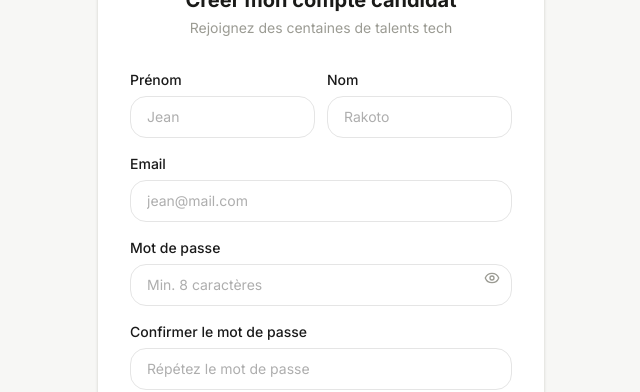
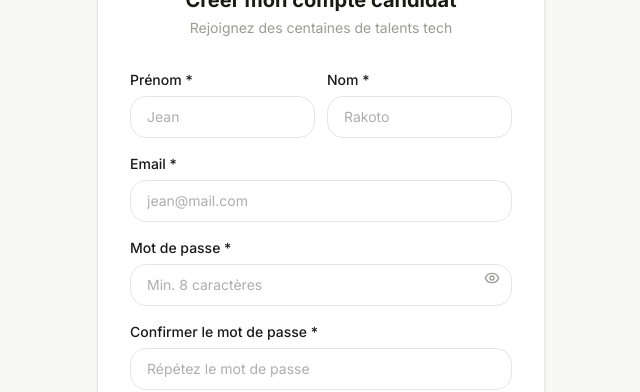
Before and after one commit to angelinah-creator/OPSIDE_Project, a Next.js app in the folder frontend/: page /auth/register/candidat in a window 1280 px wide. Shown: the part 213-605 px from the top of the page, without its empty margins (319-959 px from the left). Built offline with nearby package versions, Linux system fonts and the light colour scheme.

Commit message:
correction des champs obligatoires

```diff
--- a/frontend/app/auth/register/candidat/page.tsx
+++ b/frontend/app/auth/register/candidat/page.tsx
@@ -74,13 +74,13 @@ export default function CandidatRegisterPage() {
 
           <form onSubmit={handleSubmit} className="space-y-4">
             <div className="grid grid-cols-2 gap-3">
-              <Input label="Prénom" placeholder="Jean" value={form.first_name} onChange={set('first_name')} required />
-              <Input label="Nom" placeholder="Rakoto" value={form.last_name} onChange={set('last_name')} required />
+              <Input label="Prénom *" placeholder="Jean" value={form.first_name} onChange={set('first_name')} required />
+              <Input label="Nom *" placeholder="Rakoto" value={form.last_name} onChange={set('last_name')} required />
             </div>
-            <Input label="Email" type="email" placeholder="jean@mail.com" value={form.email} onChange={set('email')} required />
+            <Input label="Email *" type="email" placeholder="jean@mail.com" value={form.email} onChange={set('email')} required />
             <div className="relative">
               <Input
-                label="Mot de passe"
+                label="Mot de passe *"
                 type={showPw ? 'text' : 'password'}
                 placeholder="Min. 8 caractères"
                 value={form.password}
@@ -96,7 +96,7 @@ export default function CandidatRegisterPage() {
               </button>
             </div>
             <Input
-              label="Confirmer le mot de passe"
+              label="Confirmer le mot de passe *"
               type="password"
               placeholder="Répétez le mot de passe"
               value={form.confirm}
--- a/frontend/app/auth/register/client/page.tsx
+++ b/frontend/app/auth/register/client/page.tsx
@@ -129,17 +129,17 @@ export default function ClientRegisterPage() {
           {step === 0 && (
             <div className="space-y-4">
               <div className="grid grid-cols-2 gap-3">
-                <Input label="Prénom" placeholder="Marie" value={account.first_name} onChange={setA('first_name')} required />
-                <Input label="Nom" placeholder="Dupont" value={account.last_name} onChange={setA('last_name')} required />
+                <Input label="Prénom *" placeholder="Marie" value={account.first_name} onChange={setA('first_name')} required />
+                <Input label="Nom *" placeholder="Dupont" value={account.last_name} onChange={setA('last_name')} required />
               </div>
-              <Input label="Email professionnel" type="email" placeholder="marie@entreprise.com" value={account.email} onChange={setA('email')} required />
+              <Input label="Email de l'entreprise *" type="email" placeholder="marie@entreprise.com" value={account.email} onChange={setA('email')} required />
               <div className="relative">
-                <Input label="Mot de passe" type={showPw ? 'text' : 'password'} placeholder="Min. 8 caractères" value={account.password} onChange={setA('password')} required />
+                <Input label="Mot de passe *" type={showPw ? 'text' : 'password'} placeholder="Min. 8 caractères" value={account.password} onChange={setA('password')} required />
                 <button type="button" onClick={() => setShowPw(!showPw)} className="absolute right-3 top-8 text-muted hover:text-foreground">
                   {showPw ? <EyeOff className="w-4 h-4" /> : <Eye className="w-4 h-4" />}
                 </button>
               </div>
-              <Input label="Confirmer" type="password" placeholder="Répétez le mot de passe" value={account.confirm} onChange={setA('confirm')} required />
+              <Input label="Confirmer *" type="password" placeholder="Répétez le mot de passe" value={account.confirm} onChange={setA('confirm')} required />
               <Button className="w-full mt-2" onClick={nextStep} disabled={!account.email || !account.password || !account.first_name}>
                 Continuer <ArrowRight className="w-4 h-4" />
               </Button>
@@ -149,7 +149,7 @@ export default function ClientRegisterPage() {
           {/* Step 1 — Company */}
           {step === 1 && (
             <div className="space-y-4">
-              <Input label="Nom de l'entreprise" placeholder="Tech Solutions SAS" value={company.company_name} onChange={setC('company_name')} required />
+              <Input label="Nom de l'entreprise *" placeholder="Tech Solutions SAS" value={company.company_name} onChange={setC('company_name')} required />
               <Select
                 label="Taille de l'entreprise"
                 options={SIZES}
@@ -159,7 +159,7 @@ export default function ClientRegisterPage() {
               />
               <Input label="Secteur d'activité" placeholder="Technologies de l'information" value={company.industry} onChange={setC('industry')} />
               <div className="grid grid-cols-2 gap-3">
-                <Input label="Pays" placeholder="France" value={company.country} onChange={setC('country')} required />
+                <Input label="Pays *" placeholder="France" value={company.country} onChange={setC('country')} required />
                 <Input label="Ville" placeholder="Paris" value={company.city} onChange={setC('city')} />
               </div>
               <Input label="Site web" type="url" placeholder="https://entreprise.com" value={company.website} onChange={setC('website')} />
@@ -176,14 +176,14 @@ export default function ClientRegisterPage() {
           {/* Step 2 — Contact */}
           {step === 2 && (
             <div className="space-y-4">
-              <Input label="Nom du contact" placeholder={`${account.first_name} ${account.last_name}`} value={contact.contact_name} onChange={setCt('contact_name')} />
-              <Input label="Email de contact" type="email" placeholder={account.email} value={contact.contact_email} onChange={setCt('contact_email')} />
+              <Input label="Nom du contact *" placeholder={`${account.first_name} ${account.last_name}`} value={contact.contact_name} onChange={setCt('contact_name')} required/>
+              <Input label="Email de contact *" type="email" placeholder={account.email} value={contact.contact_email} onChange={setCt('contact_email')} required/>
               <Input label="Téléphone" placeholder="+33 6 12 34 56 78" value={contact.contact_phone} onChange={setCt('contact_phone')} />
-              <Input label="Disponibilités" placeholder="Lundi-Vendredi, 9h-18h" value={contact.interview_availability} onChange={setCt('interview_availability')} />
+              <Input label="Disponibilités pour les entretiens" placeholder="Lundi-Vendredi, 9h-18h" value={contact.interview_availability} onChange={setCt('interview_availability')} />
               <div className="flex gap-3 mt-2">
                 <Button variant="secondary" className="flex-1" onClick={() => setStep(1)}>Retour</Button>
                 <Button className="flex-1" onClick={handleFinish} loading={loading}>
-                  Créer mon compte <Check className="w-4 h-4" />
+                  Créer mon compte
                 </Button>
               </div>
             </div>
--- a/frontend/app/candidat/onboarding/page.tsx
+++ b/frontend/app/candidat/onboarding/page.tsx
@@ -331,7 +331,7 @@ export default function CandidatOnboarding() {
 
         {/* ── Compétences ── */}
         <div className="bg-white rounded-2xl border border-border p-6">
-          <h2 className="font-semibold text-foreground mb-4">Compétences</h2>
+          {/* <h2 className="font-semibold text-foreground mb-4">Compétences</h2> */}
           <SkillSelector selectedIds={profile.skill_ids} onChange={(ids) => setProfile(p => ({ ...p, skill_ids: ids }))} />
         </div>
 
--- a/frontend/components/ui/SkillSelector.tsx
+++ b/frontend/components/ui/SkillSelector.tsx
@@ -13,7 +13,7 @@ interface SkillSelectorProps {
 
 const SYSTEM_CATEGORIES = ['frontend', 'backend', 'fullstack', 'mobile', 'devops', 'design', 'data'];
 
-export default function SkillSelector({ selectedIds, onChange, label = 'Compétences' }: SkillSelectorProps) {
+export default function SkillSelector({ selectedIds, onChange, label = 'Compétences *' }: SkillSelectorProps) {
   const [skills, setSkills] = useState<Skill[]>([]);
   const [activeCategory, setActiveCategory] = useState('all');
   const [search, setSearch] = useState('');
@@ -108,7 +108,7 @@ export default function SkillSelector({ selectedIds, onChange, label = 'Compéte
   return (
     <div className="flex flex-col gap-4">
       <div className="flex items-center justify-between">
-        <label className="text-sm font-semibold text-foreground">{label}</label>
+        <label className="font-semibold text-foreground">{label}</label>
         <button
           type="button"
           onClick={() => { setIsAdding(!isAdding); setEditingSkill(null); setForm({ name: '', category: '', customCategory: '' }); }}
```
